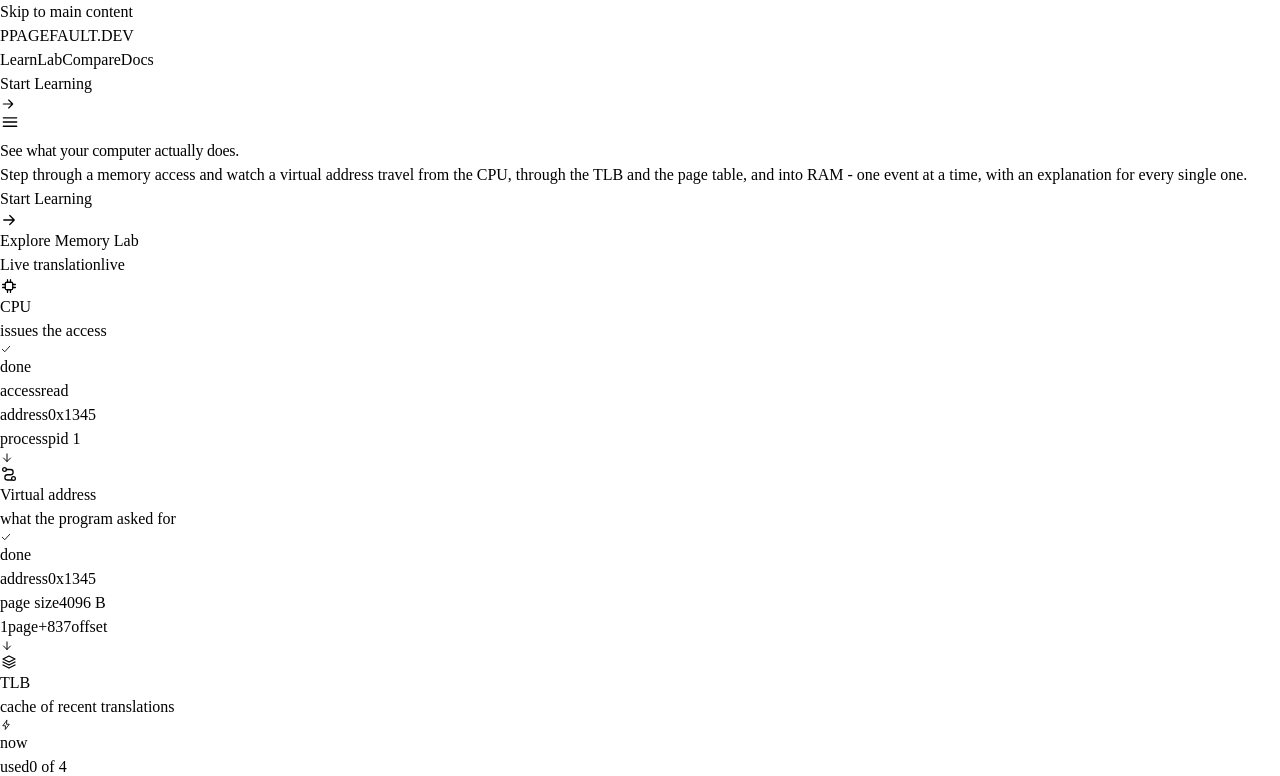
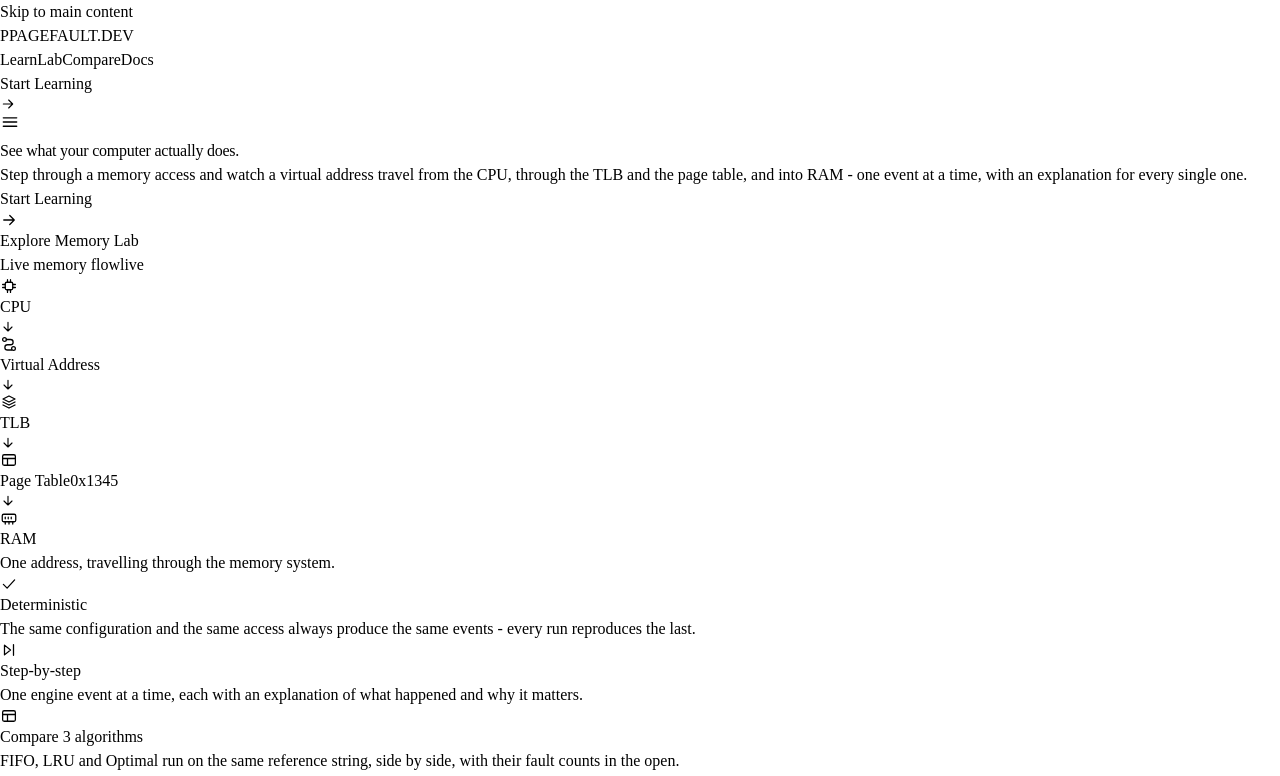
Before and after one commit to avinashsingh539/PAGEFAULT.DEV, a React (Vite) app in the folder ui/: page / in a window 1280 px wide. Shown: the top 776 px of the page. Built offline with nearby package versions, Linux system fonts and the light colour scheme.

Commit message:
Landing Hero is a concept flow, not a lab

```diff
--- a/ui/src/screens/LandingScreen.tsx
+++ b/ui/src/screens/LandingScreen.tsx
@@ -28,6 +28,7 @@ import type { MachineState } from "../../../engine";
 import { Icon } from "../design/Icon";
 import type { IconName } from "../design/Icon";
 import { Card, Container, Section, SectionHeading } from "../design/primitives";
+import { usePrefersReducedMotion } from "../design/motion";
 import { EventExplanation } from "../design/viz/EventExplanation";
 import { MemoryPipeline } from "../design/viz/MemoryPipeline";
 import { messageForError } from "../lib/experiment";
@@ -313,12 +314,23 @@ export default function LandingScreen({
 }
 
 /**
- * The hero's live drawing: ONE real access, played back one engine event at a time.
+ * The hero's live drawing: ONE real access, condensed into a five-stop concept flow.
  *
- * The record is produced once by `step()`; the timer only moves the cursor across
- * that fixed event list, so the playback can never invent a frame, a hit or a fault
- * the engine did not emit. It is the Lab's transport on loop, not a movie.
+ * The record is produced once by `step()`; the timer only moves a highlight token
+ * across that run's five stations, so the animation can never invent a frame, a
+ * hit or a fault the engine did not emit. There are no tables, counters, logs or
+ * controls here: the Hero introduces the idea, and Try It Now operates it.
  */
+
+/** The five stops the hero shows, in hardware order. */
+const HERO_STOPS = [
+  { key: "cpu", label: "CPU", icon: "cpu" },
+  { key: "virtual", label: "Virtual Address", icon: "route" },
+  { key: "tlb", label: "TLB", icon: "layers" },
+  { key: "pageTable", label: "Page Table", icon: "table" },
+  { key: "ram", label: "RAM", icon: "memory" },
+] as const;
+
 function HeroLivePipeline(): JSX.Element {
   const machine = useMemo(() => createLabMachine({ processName: "landing-hero" }), []);
 
@@ -337,45 +349,82 @@ function HeroLivePipeline(): JSX.Element {
 
   const totalEvents = records[0]?.events.length ?? 0;
   const [eventIndex, setEventIndex] = useState<number>(0);
+  const reducedMotion = usePrefersReducedMotion();
 
-  // Loop the cursor across the record's events. An empty record stops the clock:
-  // there would be nothing to animate and nothing honest to show.
+  // Advance a highlight token, not the cursor: the hero draws one fixed concept
+  // flow and lights each stop in turn. Reduced motion parks the token on the CPU
+  // instead of travelling it - the address is still shown, nothing is removed.
+  // An empty record stops the clock: there would be nothing to animate and
+  // nothing honest to show.
   useEffect(() => {
-    if (totalEvents === 0) {
+    if (totalEvents === 0 || reducedMotion) {
       return undefined;
     }
     const timer = window.setInterval(() => {
-      setEventIndex((index) => (index + 1) % totalEvents);
+      setEventIndex((index) => (index + 1) % HERO_STOPS.length);
     }, HERO_INTERVAL_MS);
     return () => window.clearInterval(timer);
-  }, [totalEvents]);
+  }, [totalEvents, reducedMotion]);
 
-  const cursor: SessionCursor | null =
-    totalEvents === 0 ? null : { recordIndex: 0, eventIndex: Math.min(eventIndex, totalEvents - 1) };
-  const view = viewForCursor(records, cursor);
-  const labView = buildLabView(machine, records, view);
+  const addressText = totalEvents === 0 ? "—" : `0x${HERO_ADDRESS.toString(16)}`;
+  const activeStop = totalEvents === 0 ? -1 : eventIndex % HERO_STOPS.length;
 
   return (
     <div
       data-testid="landing-hero-pipeline"
-      className="rounded-card border border-line bg-surface p-5 shadow-raised"
+      className="rounded-card border border-line bg-surface p-5 shadow-raised sm:p-8"
     >
-      <header className="mb-3 flex items-center justify-between">
+      <header className="mb-5 flex items-center justify-between">
         <span className="text-xs font-semibold uppercase tracking-[0.16em] text-primary-strong">
-          Live translation
+          Live memory flow
         </span>
         <span className="inline-flex items-center gap-1.5 rounded-chip bg-hit-soft px-2 py-0.5 text-[0.6875rem] font-bold uppercase tracking-wide text-hit">
-          <span aria-hidden="true" className="size-1.5 animate-pulse rounded-full bg-hit" />
+          <span
+            aria-hidden="true"
+            className={`size-1.5 rounded-full bg-hit ${reducedMotion ? "" : "animate-pulse"}`}
+          />
           live
         </span>
       </header>
-      <MemoryPipeline
-        data={labView.pipeline}
-        focus={labView.focus}
-        request={labView.request}
-        layout="stack"
-        caption={<p className="text-center text-xs leading-snug text-muted">{view.headline}</p>}
-      />
+      <ol
+        aria-label="One address travelling from the CPU to RAM"
+        className="mx-auto flex w-full max-w-md flex-col items-stretch"
+      >
+        {HERO_STOPS.map((stop, index) => (
+          <li key={stop.key} className="flex flex-col items-stretch">
+            <div
+              className={`flex items-center gap-3 rounded-card border px-4 py-3 transition-colors duration-500 ${
+                index === activeStop
+                  ? "border-primary bg-primary-soft shadow-raised"
+                  : "border-line bg-surface-soft/60"
+              }`}
+            >
+              <span
+                aria-hidden="true"
+                className={`grid size-9 shrink-0 place-items-center rounded-chip transition-colors duration-500 ${
+                  index === activeStop ? "bg-primary-strong text-surface" : "bg-line text-muted"
+                }`}
+              >
+                <Icon name={stop.icon} size={18} />
+              </span>
+              <span className="text-sm font-bold text-ink">{stop.label}</span>
+              {index === activeStop ? (
+                <span className="num ml-auto rounded-chip bg-surface px-2 py-0.5 text-xs font-semibold text-primary-strong shadow-raised">
+                  {addressText}
+                </span>
+              ) : null}
+            </div>
+            {index < HERO_STOPS.length - 1 ? (
+              <span aria-hidden="true" className="flex justify-center py-1 text-line-strong">
+                <Icon name="arrowDown" size={16} />
+              </span>
+            ) : null}
+          </li>
+        ))}
+      </ol>
+      <p className="mt-5 text-center text-xs leading-relaxed text-muted">
+        One address, travelling through the memory system.
+      </p>
     </div>
   );
 }
```
Also changed, not shown: 1 other file (tests, documents, lock files or other folders).
